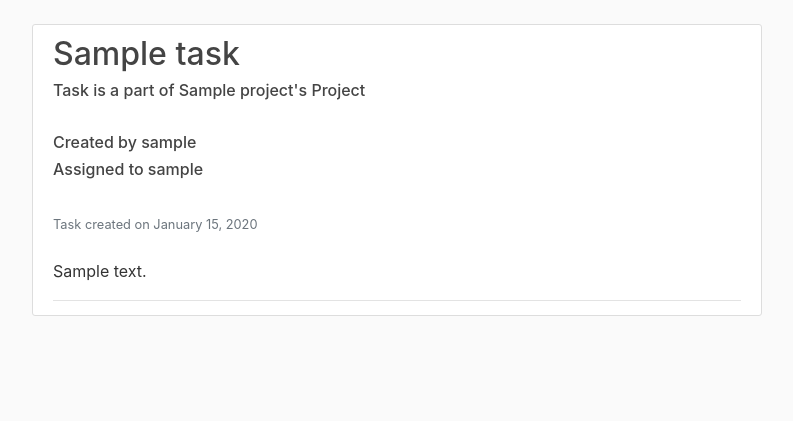
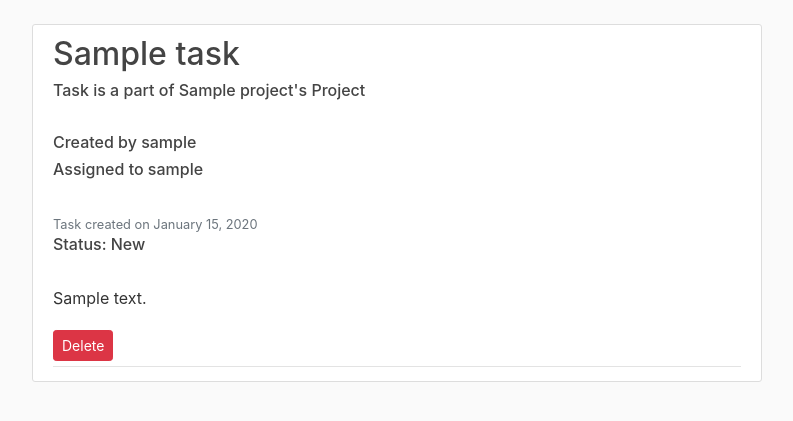
Before and after one commit to Harsh-2909/Task-Management-System, a Django app: page /task/1 in a window 1280 px wide. Shown: the part 56-477 px from the top of the page, without its empty margins (53-846 px from the left). Run offline with Django 4.2, Linux system fonts and the light colour scheme; a user stored in the database is signed in; tables that the repository leaves empty hold one stand-in row (values such as "Sample post"); some libraries are stand-ins or nearby versions.

Commit message:
Admin creator can delete tasks

```diff
--- a/task/templates/task/task_detail.html
+++ b/task/templates/task/task_detail.html
@@ -10,22 +10,24 @@
                 <h6 class="mr-2">Assigned to {{ object.assigned_to }}</h6>
                 </br>
                 <small class="text-muted">Task created on {{ object.created_date|date:"F d, Y" }}</small>
+                </br>
+                <h6 class="mr-2">Status: {{ object.status }}</h6>
                 <div>
                 </br>
                     <p class="article-content">{{ object.description }}</p>
                 </div>
 
-                {% comment %} {% if object.created_by == user %}
+                {% if object.created_by == user %}
                     <div>
-                        <a class="btn btn-secondary btn-sm mt-1 mb-1" href="{% url 'post-update' object.id %}">Update</a>
-                        <a class="btn btn-danger btn-sm mt-1 mb-1" href="{% url 'post-delete' object.id %}">Delete</a>
+                        {% comment %} <a class="btn btn-secondary btn-sm mt-1 mb-1" href="{% url 'task-update' object.id %}">Update</a> {% endcomment %}
+                        <a class="btn btn-danger btn-sm mt-1 mb-1" href="{% url 'task-delete' object.id %}">Delete</a>
                     </div>
                 {% endif %}
                 {% if object.assigned_to == user %}
                     <div>
-                        <a class="btn btn-secondary btn-sm mt-1 mb-1" href="{% url 'post-update' object.id %}">Update</a>
+                        {% comment %} <a class="btn btn-secondary btn-sm mt-1 mb-1" href="{% url 'task-update' object.id %}">Update</a> {% endcomment %}
                     </div>
-                {% endif %} {% endcomment %}
+                {% endif %}
 
             </div>
         </div>
--- a/task/urls.py
+++ b/task/urls.py
@@ -1,12 +1,13 @@
 from django.urls import path
 from . import views
 # from .views import ProjectListView
-from .views import TaskCreateView, TaskDetailView, ProjectCreateView
+from .views import TaskCreateView, TaskDetailView, ProjectCreateView, TaskDeleteView
 
 urlpatterns = [
     path('', views.home, name= 'home-page'),
     path('task/new', views.TaskCreateView.as_view(), name= 'task-create' ),
     path('project/new', views.ProjectCreateView.as_view(), name= 'project-create' ),
     path('task/<int:pk>', views.TaskDetailView.as_view(), name= 'task-detail' ),
+    path('task/<int:pk>/delete', views.TaskDeleteView.as_view(), name= 'task-delete' ),
     # path('projects/', ProjectListView.as_view(), name= 'project-list'),
 ]
--- a/task/views.py
+++ b/task/views.py
@@ -30,6 +30,14 @@ class ProjectCreateView(CreateView, LoginRequiredMixin):
     model = Project
     fields = ['name']
 
+class TaskDeleteView(DeleteView, LoginRequiredMixin, UserPassesTestMixin):
+    model = Task
+    success_url = '/'
+
+    def test_func(self):
+        task = self.get_object()
+        return self.request.user == task.created_by
+
 # @user_passes_test(lambda u: u.is_superuser)
 # class ProjectListView(ListView):
 #     model = Project
```
Also changed, not shown: task/templates/task/task_confirm_delete.html (added, +16 -0 lines).
